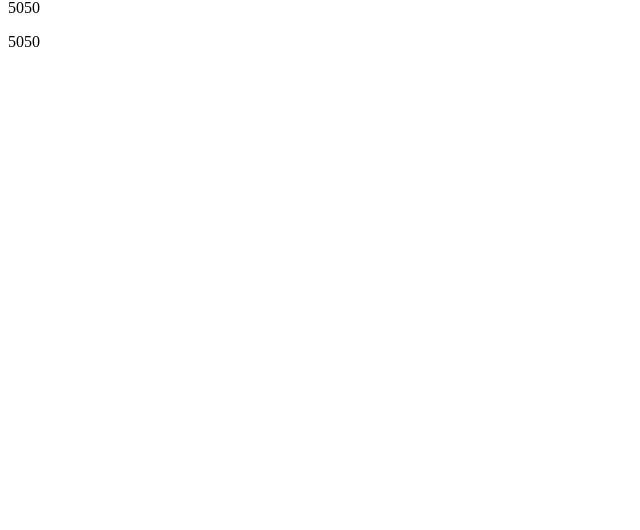
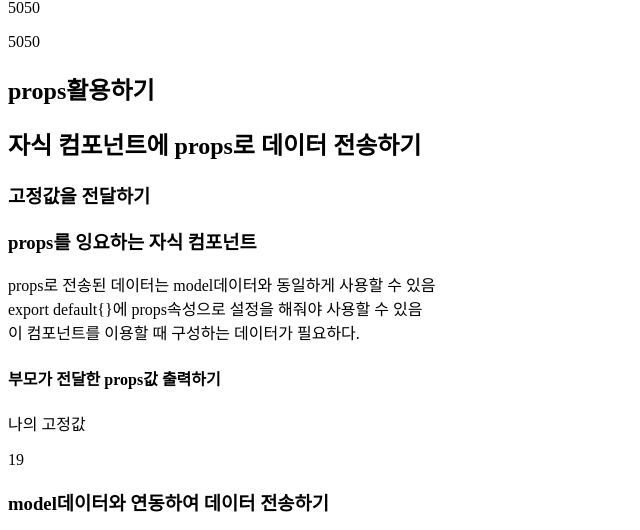
Before and after one commit to woogamjaa/vue, a Vue app in the folder vuework/npmtest/sfctest/: page / in a window 1280 px wide. Shown: the part 2224-2754 px from the top of the page, without its empty margins (0-640 px from the left). Before the commit the page ends 2291 px from the top, so only its background shows below. Built offline with nearby package versions, Linux system fonts and the light colour scheme.

Commit message:
props 고정값 전달

```diff
--- a/vuework/npmtest/sfctest/src/App.vue
+++ b/vuework/npmtest/sfctest/src/App.vue
@@ -8,10 +8,13 @@
         <h2>전역 컴포넌트 사용하기</h2>
         <BasicComponent/>
         <h2>지역 컴포넌트 사용하기</h2>
-        <BasicComponent2></BasicComponent2>
+        <BasicComponent2/>
 
         <h2>인스턴스이용하기</h2>
-        <DataMehodUseComponent></DataMehodUseComponent>
+        <DataMehodUseComponent/>
+
+        <h2>props활용하기</h2>
+        <ParentComponent/>
     </div>
 </template>
 
@@ -21,6 +24,7 @@
 // 컴포넌트 불러오기 -> impoet 컴포넌트명()
 import BasicComponent2 from './components/01_생성_이용/02_BasicComponent2.vue';
 import DataMehodUseComponent from './components/02_인스턴스활용/DataMehodUseComponent.vue';
+import ParentComponent from './components/03_props_emit/ParentComponent.vue';
 
 
 export default{
@@ -30,7 +34,7 @@ export default{
 
     //불러온 컴포넌트 등록하기
     //components속성을 이용해서 등록(객체)처리함
-    components:{BasicComponent2,DataMehodUseComponent}
+    components:{BasicComponent2,DataMehodUseComponent,ParentComponent}
 
 }
 </script>
--- /dev/null
+++ b/vuework/npmtest/sfctest/src/components/03_props_emit/01_PropChildComponent.vue
@@ -0,0 +1,24 @@
+<template>
+    <div>
+        <h3> props를 잉요하는 자식 컴포넌트</h3>
+        <p>
+            props로 전송된 데이터는 model데이터와 동일하게 사용할 수 있음 <br>
+            export default{}에 props속성으로 설정을 해줘야 사용할 수 있음<br>
+            이 컴포넌트를 이용할 때 구성하는 데이터가 필요하다.
+        </p>
+
+        <h4>부모가 전달한 props값 출력하기</h4>
+        <p>{{mydata}}</p>
+        <p>{{num}}</p>
+
+    </div>
+</template>
+<script>
+export default {
+    name:"propsChild",
+    props:["mydata","num"]
+}
+</script>
+<style>
+
+</style>
--- /dev/null
+++ b/vuework/npmtest/sfctest/src/components/03_props_emit/ParentComponent.vue
@@ -0,0 +1,22 @@
+<template>
+    <div>
+        <h2>자식 컴포넌트에 props로 데이터 전송하기</h2>
+        <h3>고정값을 전달하기</h3>
+        <PropChildComponet mydata="나의 고정값" num="19"/>
+        <!-- <PropChildComponet mydata="오늘 금요일" num="100"/> -->
+
+        <h3>model데이터와 연동하여 데이터 전송하기</h3>
+
+
+    </div>
+</template>
+<script>
+import PropChildComponet from './01_PropChildComponent.vue';
+export default {
+    name:"propcontainer",
+    components:{PropChildComponet}
+}
+</script>
+<style>
+
+</style>
```
